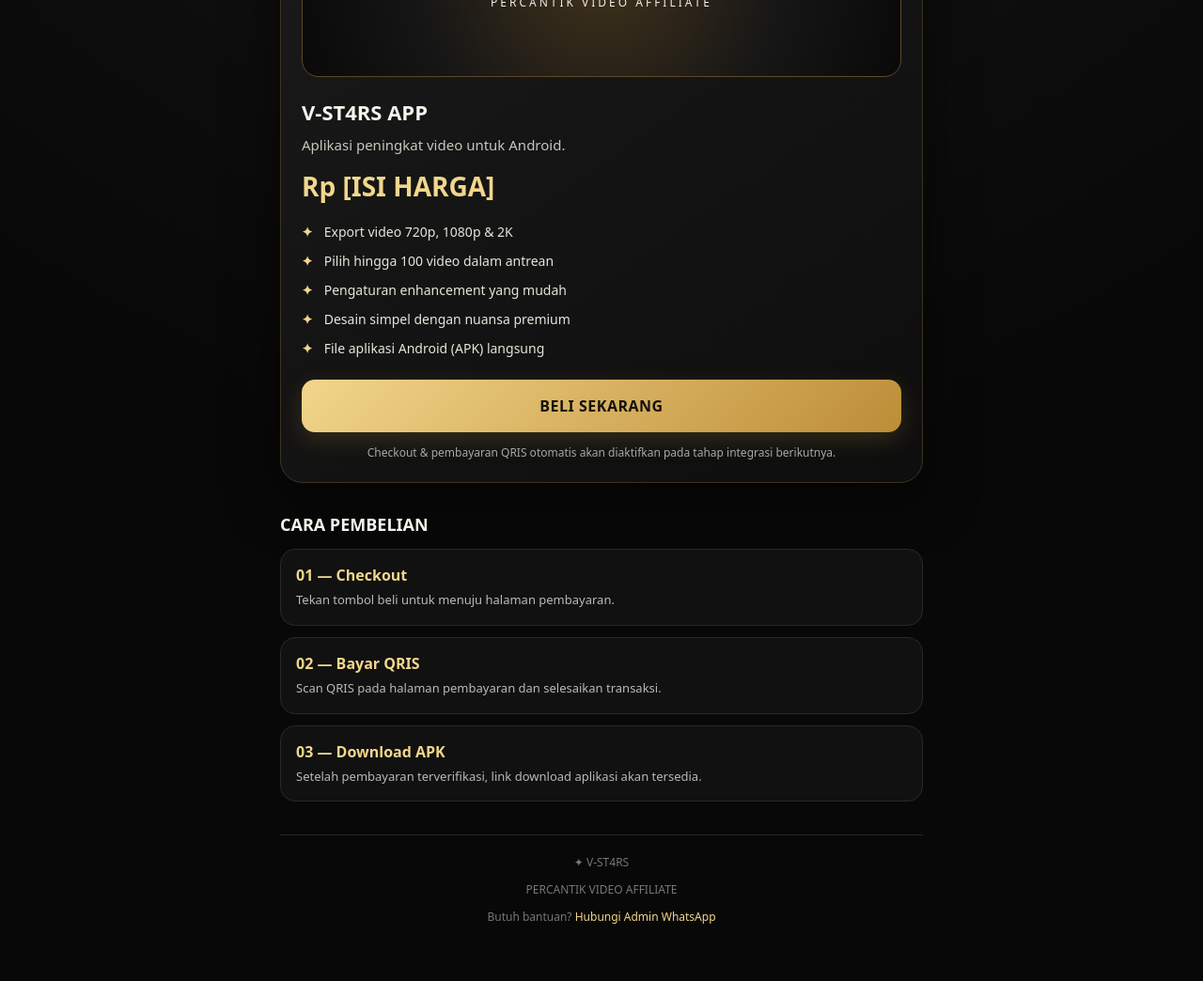
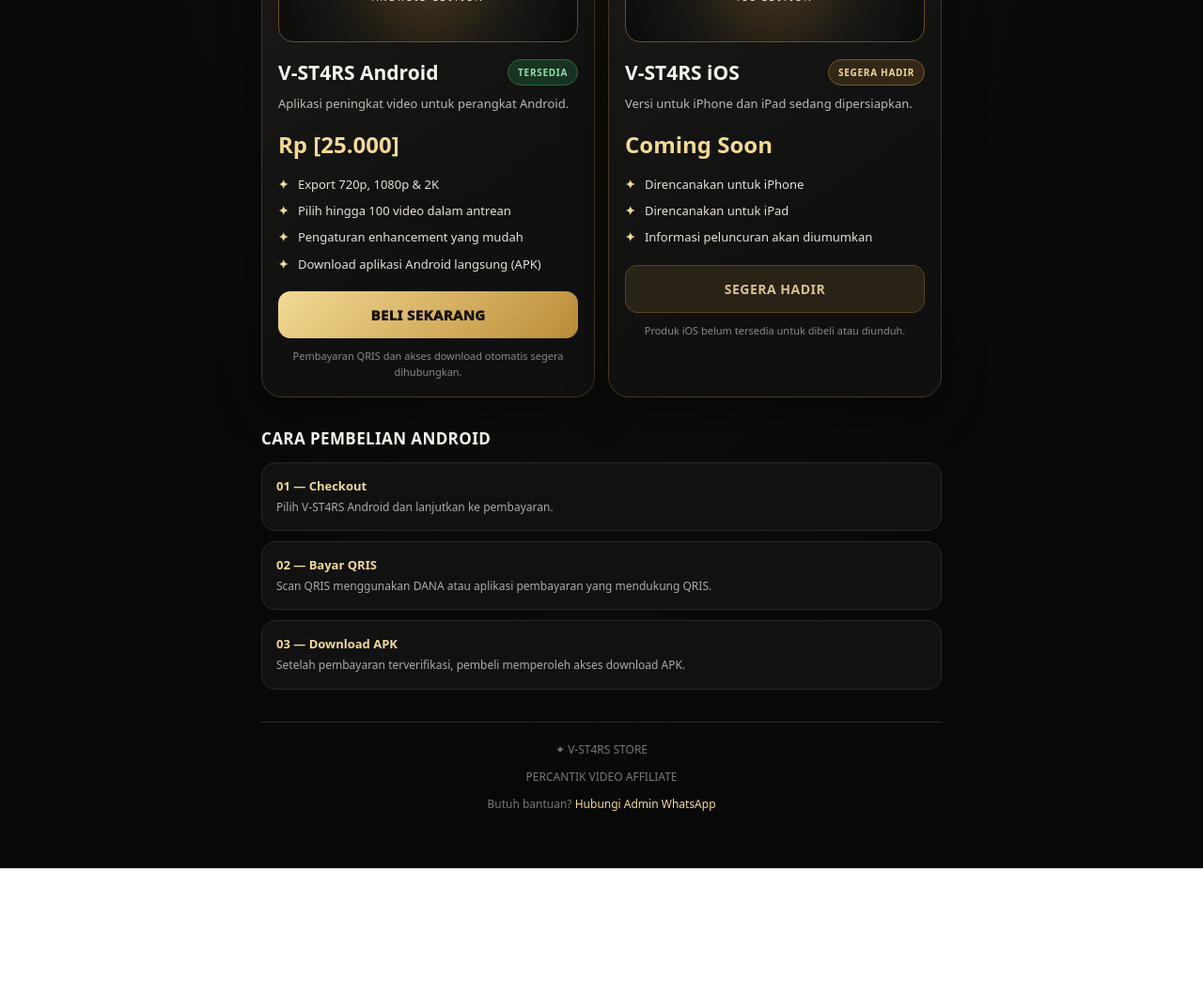
Before and after one commit to mrandrian018-maker/v-st4rs-, a plain HTML site: page index.html in a window 1280 px wide. Shown: the part 514-1558 px from the top of the page at 94% size. After the commit the page ends 1438 px from the top, so only its background shows below. Drawn offline with Linux system fonts and the light colour scheme.

Commit message:
Update index.html

```diff
--- a/index.html
+++ b/index.html
@@ -2,85 +2,113 @@
 <html lang="id">
 <head>
   <meta charset="UTF-8">
-  <meta name="viewport" content="width=device-width, initial-scale=1.0">
-  <title>V-ST4RS | Percantik Video Affiliate</title>
-  <meta name="description" content="V-ST4RS - Percantik video affiliate dengan peningkatan kualitas video hingga 2K.">
+  <meta name="viewport" content="width=device-width, initial-scale=1">
+  <title>V-ST4RS STORE | Percantik Video Affiliate</title>
+  <meta name="description" content="V-ST4RS Store — aplikasi peningkat video untuk Android. Versi iOS segera hadir.">
   <meta name="theme-color" content="#080808">
   <style>
-    :root { --gold:#d8ad55; --gold2:#f2d68b; --bg:#080808; --panel:#121212; --muted:#a8a8a8; }
-    * { box-sizing:border-box; }
-    body { margin:0; background:radial-gradient(circle at 50% -10%, #342713 0, #111 28%, var(--bg) 65%); color:#f7f4ed; font-family:system-ui,-apple-system,Segoe UI,Roboto,sans-serif; }
-    .wrap { max-width:720px; margin:auto; padding:24px 18px 48px; }
-    .brand { display:flex; align-items:center; gap:10px; font-weight:900; letter-spacing:2px; font-size:20px; }
-    .star { color:var(--gold2); font-size:25px; }
-    .pill { border:1px solid #69532b; color:var(--gold2); border-radius:99px; padding:7px 12px; font-size:11px; letter-spacing:1.3px; display:inline-block; margin-top:25px; }
-    h1 { font-size:clamp(35px,8vw,58px); line-height:1.03; letter-spacing:-1.7px; margin:16px 0; }
-    h1 span { color:var(--gold2); }
-    .sub { color:#c8c5bd; line-height:1.65; font-size:15px; max-width:540px; }
-    .product { margin-top:28px; background:linear-gradient(145deg,#1a1a1a,#0e0e0e); border:1px solid #3d3320; border-radius:24px; padding:22px; box-shadow:0 18px 55px #0008; }
-    .mock { border-radius:18px; min-height:230px; display:flex; align-items:center; justify-content:center; background:radial-gradient(circle at center,#42331b,#161616 58%,#090909); border:1px solid #5d4826; text-align:center; padding:25px; }
-    .mock-logo { font-size:46px; font-weight:1000; letter-spacing:3px; color:var(--gold2); text-shadow:0 0 30px #c99b4055; }
-    .mock-caption { font-size:12px; letter-spacing:3px; color:#eee; margin-top:10px; }
-    .product-title { margin:22px 0 8px; font-size:22px; font-weight:800; }
-    .price { font-size:28px; font-weight:900; color:var(--gold2); margin:12px 0 18px; }
-    .features { display:grid; gap:12px; margin:20px 0 24px; }
-    .feature { display:flex; gap:12px; align-items:flex-start; color:#e8e4da; font-size:14px; }
-    .check { color:var(--gold2); font-weight:900; }
-    .buy { display:block; width:100%; text-align:center; border:0; border-radius:14px; padding:17px 15px; font-weight:900; font-size:16px; letter-spacing:.5px; color:#15110a; background:linear-gradient(135deg,var(--gold2),#bd8d37); text-decoration:none; box-shadow:0 8px 25px #c99b4033; }
-    .buy:active { transform:scale(.99); }
-    .note { color:var(--muted); font-size:12px; text-align:center; line-height:1.6; margin:12px 4px 0; }
-    .section { margin-top:32px; }
-    .section h2 { font-size:18px; margin-bottom:14px; }
-    .steps { display:grid; grid-template-columns:1fr; gap:12px; }
-    .step { border:1px solid #292929; background:#111; border-radius:16px; padding:16px; }
-    .step b { color:var(--gold2); display:block; margin-bottom:5px; }
-    .step p { color:#b9b9b9; margin:0; font-size:13px; line-height:1.6; }
-    .footer { margin-top:35px; border-top:1px solid #262626; padding-top:20px; text-align:center; color:#777; font-size:12px; }
-    .wa { color:var(--gold2); text-decoration:none; }
+    :root{--gold:#d9b568;--gold2:#f2d994;--bg:#080808;--panel:#121212;--muted:#aaa}
+    *{box-sizing:border-box}
+    body{margin:0;background:radial-gradient(ellipse at 50% -12%,#392b16 0,#15120d 28%,var(--bg) 67%);color:#f7f4ed;font-family:system-ui,-apple-system,Segoe UI,Roboto,sans-serif}
+    .wrap{max-width:760px;margin:auto;padding:24px 18px 48px}
+    .brand{display:flex;align-items:center;gap:10px;font-size:20px;font-weight:950;letter-spacing:2px}
+    .star{color:var(--gold2);font-size:26px}
+    .eyebrow{display:inline-block;margin-top:28px;padding:7px 12px;border:1px solid #69552e;border-radius:99px;color:var(--gold2);font-size:11px;letter-spacing:1.4px}
+    h1{font-size:clamp(36px,8vw,58px);line-height:1.02;letter-spacing:-1.8px;margin:17px 0}
+    h1 span{color:var(--gold2)}
+    .lead{max-width:560px;color:#c8c4ba;line-height:1.7;font-size:15px}
+    .section-title{margin:32px 0 14px;font-size:17px;letter-spacing:.4px}
+    .products{display:grid;grid-template-columns:1fr;gap:14px}
+    .card{border:1px solid #44371f;border-radius:22px;padding:19px;background:linear-gradient(145deg,#1b1a17,#101010 65%);box-shadow:0 16px 45px #0007}
+    .visual{height:165px;border-radius:16px;display:flex;align-items:center;justify-content:center;text-align:center;background:radial-gradient(circle at center,#49391d,#191714 58%,#0b0b0b);border:1px solid #66502a}
+    .logo{font-size:34px;font-weight:1000;letter-spacing:2px;color:var(--gold2);text-shadow:0 0 25px #d9b56855}
+    .tagline{font-size:10px;letter-spacing:2px;margin-top:8px;color:#eee}
+    .product-head{display:flex;align-items:center;justify-content:space-between;gap:10px;margin-top:18px}
+    h2{font-size:21px;margin:0}
+    .status{white-space:nowrap;border-radius:99px;padding:6px 10px;font-size:10px;font-weight:850;letter-spacing:.7px}
+    .available{background:#193322;color:#8fe0a7;border:1px solid #2d6941}
+    .soon{background:#332817;color:var(--gold2);border:1px solid #765b2c}
+    .desc{color:#bdb9b0;font-size:13px;line-height:1.6;margin:9px 0 16px}
+    .price{color:var(--gold2);font-size:24px;font-weight:900;margin:12px 0}
+    .features{display:grid;gap:10px;margin:17px 0 20px}
+    .feature{display:flex;gap:10px;font-size:13px;color:#e5e0d5;line-height:1.4}
+    .check{color:var(--gold2);font-weight:900}
+    .buy{display:block;width:100%;padding:15px;border:0;border-radius:13px;text-align:center;text-decoration:none;font-size:15px;font-weight:950;letter-spacing:.4px;color:#171108;background:linear-gradient(135deg,var(--gold2),#bd8d37);cursor:pointer}
+    .disabled{display:block;width:100%;padding:15px;border-radius:13px;text-align:center;font-size:14px;font-weight:850;letter-spacing:.5px;color:#d7c28f;background:#292216;border:1px solid #594523}
+    .note{color:#888;font-size:11px;text-align:center;line-height:1.6;margin:10px 3px 0}
+    .how{margin-top:30px}
+    .steps{display:grid;gap:11px}
+    .step{border:1px solid #292929;background:#111;border-radius:15px;padding:15px}
+    .step b{color:var(--gold2);display:block;margin-bottom:4px;font-size:13px}
+    .step p{color:#aaa;margin:0;font-size:12px;line-height:1.6}
+    footer{margin-top:34px;border-top:1px solid #292929;padding-top:20px;text-align:center;color:#777;font-size:12px}
+    footer a{color:var(--gold2);text-decoration:none}
+    @media(min-width:620px){.products{grid-template-columns:1fr 1fr}.card{padding:17px}.visual{height:150px}}
   </style>
 </head>
 <body>
 <main class="wrap">
-    <div class="brand"><span class="star">✦</span> V-ST4RS</div>
-    <div class="pill">VIDEO ENHANCER • ANDROID</div>
+  <div class="brand"><span class="star">✦</span> V-ST4RS STORE</div>
+  <div class="eyebrow">OFFICIAL DIGITAL STORE</div>
   <h1>PERCANTIK<br><span>VIDEO AFFILIATE.</span></h1>
-    <p class="sub">Bikin video terlihat lebih menarik. Tingkatkan video pilihanmu dengan V-ST4RS, dalam tampilan simpel dan premium.</p>
+  <p class="lead">Temukan V-ST4RS, aplikasi peningkat video dengan pengalaman simpel dan tampilan premium. Pilih platform perangkatmu.</p>
 
-    <section class="product">
-      <div class="mock">
-        <div>
-          <div class="mock-logo">✦ V-ST4RS</div>
-          <div class="mock-caption">PERCANTIK VIDEO AFFILIATE</div>
+  <h2 class="section-title">PILIH PRODUK</h2>
+  <section class="products">
+    <article class="card">
+      <div class="visual">
+        <div><div class="logo">✦ V-ST4RS</div><div class="tagline">ANDROID EDITION</div></div>
       </div>
+      <div class="product-head">
+        <h2>V-ST4RS Android</h2>
+        <span class="status available">TERSEDIA</span>
       </div>
-      <div class="product-title">V-ST4RS APP</div>
-      <div class="sub">Aplikasi peningkat video untuk Android.</div>
-      <div class="price">Rp [ISI HARGA]</div>
+      <p class="desc">Aplikasi peningkat video untuk perangkat Android.</p>
+      <div class="price">Rp [25.000]</div>
       <div class="features">
-        <div class="feature"><span class="check">✦</span><span>Export video 720p, 1080p & 2K</span></div>
+        <div class="feature"><span class="check">✦</span><span>Export 720p, 1080p & 2K</span></div>
         <div class="feature"><span class="check">✦</span><span>Pilih hingga 100 video dalam antrean</span></div>
         <div class="feature"><span class="check">✦</span><span>Pengaturan enhancement yang mudah</span></div>
-        <div class="feature"><span class="check">✦</span><span>Desain simpel dengan nuansa premium</span></div>
-        <div class="feature"><span class="check">✦</span><span>File aplikasi Android (APK) langsung</span></div>
+        <div class="feature"><span class="check">✦</span><span>Download aplikasi Android langsung (APK)</span></div>
       </div>
-      <a class="buy" href="#" onclick="alert('Checkout QRIS akan dihubungkan setelah payment gateway dan backend disiapkan.'); return false;">BELI SEKARANG</a>
-      <p class="note">Checkout & pembayaran QRIS otomatis akan diaktifkan pada tahap integrasi berikutnya.</p>
+      <a class="buy" href="#" onclick="alert('Checkout QRIS otomatis akan diaktifkan setelah integrasi payment gateway.');return false;">BELI SEKARANG</a>
+      <p class="note">Pembayaran QRIS dan akses download otomatis segera dihubungkan.</p>
+    </article>
+
+    <article class="card">
+      <div class="visual">
+        <div><div class="logo">✦ V-ST4RS</div><div class="tagline">iOS EDITION</div></div>
+      </div>
+      <div class="product-head">
+        <h2>V-ST4RS iOS</h2>
+        <span class="status soon">SEGERA HADIR</span>
+      </div>
+      <p class="desc">Versi untuk iPhone dan iPad sedang dipersiapkan.</p>
+      <div class="price">Coming Soon</div>
+      <div class="features">
+        <div class="feature"><span class="check">✦</span><span>Direncanakan untuk iPhone</span></div>
+        <div class="feature"><span class="check">✦</span><span>Direncanakan untuk iPad</span></div>
+        <div class="feature"><span class="check">✦</span><span>Informasi peluncuran akan diumumkan</span></div>
+      </div>
+      <div class="disabled">SEGERA HADIR</div>
+      <p class="note">Produk iOS belum tersedia untuk dibeli atau diunduh.</p>
+    </article>
   </section>
 
-    <section class="section">
-      <h2>CARA PEMBELIAN</h2>
+  <section class="how">
+    <h2 class="section-title">CARA PEMBELIAN ANDROID</h2>
     <div class="steps">
-        <div class="step"><b>01 — Checkout</b><p>Tekan tombol beli untuk menuju halaman pembayaran.</p></div>
-        <div class="step"><b>02 — Bayar QRIS</b><p>Scan QRIS pada halaman pembayaran dan selesaikan transaksi.</p></div>
-        <div class="step"><b>03 — Download APK</b><p>Setelah pembayaran terverifikasi, link download aplikasi akan tersedia.</p></div>
+      <div class="step"><b>01 — Checkout</b><p>Pilih V-ST4RS Android dan lanjutkan ke pembayaran.</p></div>
+      <div class="step"><b>02 — Bayar QRIS</b><p>Scan QRIS menggunakan DANA atau aplikasi pembayaran yang mendukung QRIS.</p></div>
+      <div class="step"><b>03 — Download APK</b><p>Setelah pembayaran terverifikasi, pembeli memperoleh akses download APK.</p></div>
     </div>
   </section>
 
-    <div class="footer">
-      <div>✦ V-ST4RS</div>
+  <footer>
+    <div>✦ V-ST4RS STORE</div>
     <p>PERCANTIK VIDEO AFFILIATE</p>
-      <p>Butuh bantuan? <a class="wa" href="https://wa.me/628161844494" target="_blank" rel="noopener">Hubungi Admin WhatsApp</a></p>
-    </div>
+    <p>Butuh bantuan? <a href="https://wa.me/628161844494" target="_blank" rel="noopener">Hubungi Admin WhatsApp</a></p>
+  </footer>
 </main>
 </body>
 </html>
```
Lines whose indentation alone changed are shown as unchanged.
